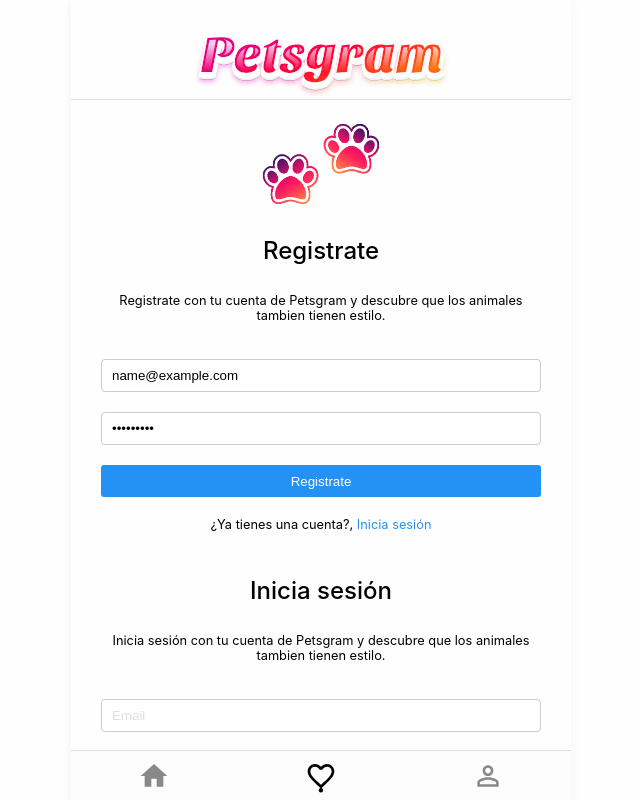
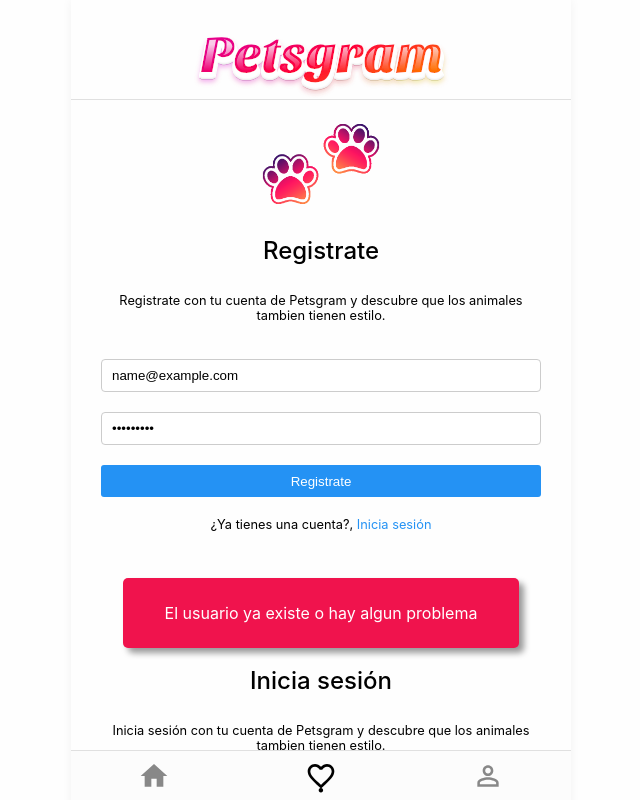
Before and after one commit to midudev/curso-platzi-react-avanzado, a React app: page /favs in a window 1280 px wide. Both pictures are taken after typing "name@example.com", "Sample123" into the empty fields and a click on the button "Registrate". Shown: the top 800 px of the page, without its empty margins (319-959 px from the left). Built offline with nearby package versions, Linux system fonts and the light colour scheme; no server answers.

Commit message:
Loading state & error signup

```diff
--- a/src/components/UserForm/index.js
+++ b/src/components/UserForm/index.js
@@ -1,8 +1,9 @@
 import React from 'react'
 import { useInputValue } from '../../hooks/useInputValue'
 import { Container, Paragraph, Form, Input, Title, Button, Link } from './styles'
+import { Error } from '../../styles/Error'
 
-export const UserForm = ({ onSubmit, title, message, redirect }) => {
+export const UserForm = ({ error, disabled, onSubmit, title, message, redirect }) => {
   const email = useInputValue('')
   const password = useInputValue('')
 
@@ -14,14 +15,15 @@
     <Container>
       <Title>{title}</Title>
       <Paragraph>{title} con tu cuenta de Petsgram y descubre que los animales tambien tienen estilo.</Paragraph>
-      <Form onSubmit={handleSubmit}>
-        <Input placeholder='Email' {...email} />
-        <Input type='password' placeholder='Password' {...password} />
-        <Button>{title}</Button>
+      <Form disabled={disabled} onSubmit={handleSubmit}>
+        <Input disabled={disabled} placeholder='Email' {...email} />
+        <Input disabled={disabled} type='password' placeholder='Password' {...password} />
+        <Button disabled={disabled}>{title}</Button>
         <Paragraph>
           {message}, <Link to='#'>{redirect}</Link>
         </Paragraph>
       </Form>
+      {error && <Error>{error}</Error>}
     </Container>
   )
 }
--- a/src/components/UserForm/styles.js
+++ b/src/components/UserForm/styles.js
@@ -31,6 +31,10 @@
   &:focus {
     outline: none;
   }
+
+  &[disabled] {
+    opacity: 0.4;
+  }
 `
 
 export const Button = styled.button`
@@ -41,6 +45,11 @@
   display: block;
   width: 100%;
   text-align: center;
+  cursor: pointer;
+  &[disabled] {
+    cursor: wait;
+    opacity: 0.4;
+  }
 `
 export const Title = styled.h2`
   font: 16px;
--- a/src/pages/NotRegisteredUser.js
+++ b/src/pages/NotRegisteredUser.js
@@ -11,13 +11,23 @@
         <>
           <IconPets />
           <RegisterMutation>
-            {(register) => {
+            {(register, { data, loading, error }) => {
               const onSubmit = ({ email, password }) => {
                 const input = { email, password }
                 const variables = { input }
                 register({ variables }).then(activateAuth)
               }
-              return <UserForm title='Registrate' message='¿Ya tienes una cuenta?' redirect='Inicia sesión' onSubmit={onSubmit} />
+              const errorMsg = error && 'El usuario ya existe o hay algun problema'
+              return (
+                <UserForm
+                  disabled={loading}
+                  error={errorMsg}
+                  title='Registrate'
+                  message='¿Ya tienes una cuenta?'
+                  redirect='Inicia sesión'
+                  onSubmit={onSubmit}
+                />
+              )
             }}
           </RegisterMutation>
           <UserForm title='Inicia sesión' message='¿Aun no tienes una cuenta?' redirect='Registrarse' onSubmit={activateAuth} />
--- a/src/styles/Error.js
+++ b/src/styles/Error.js
@@ -4,6 +4,8 @@
 export const Error = styled.div`
   display: flex;
   flex-direction: column;
+  text-align: center;
+  color: #fff;
   background-color: #f0134d;
   box-shadow: 5px 5px 6px 0px rgba(0, 0, 0, 0.4);
   width: 90%;
```
